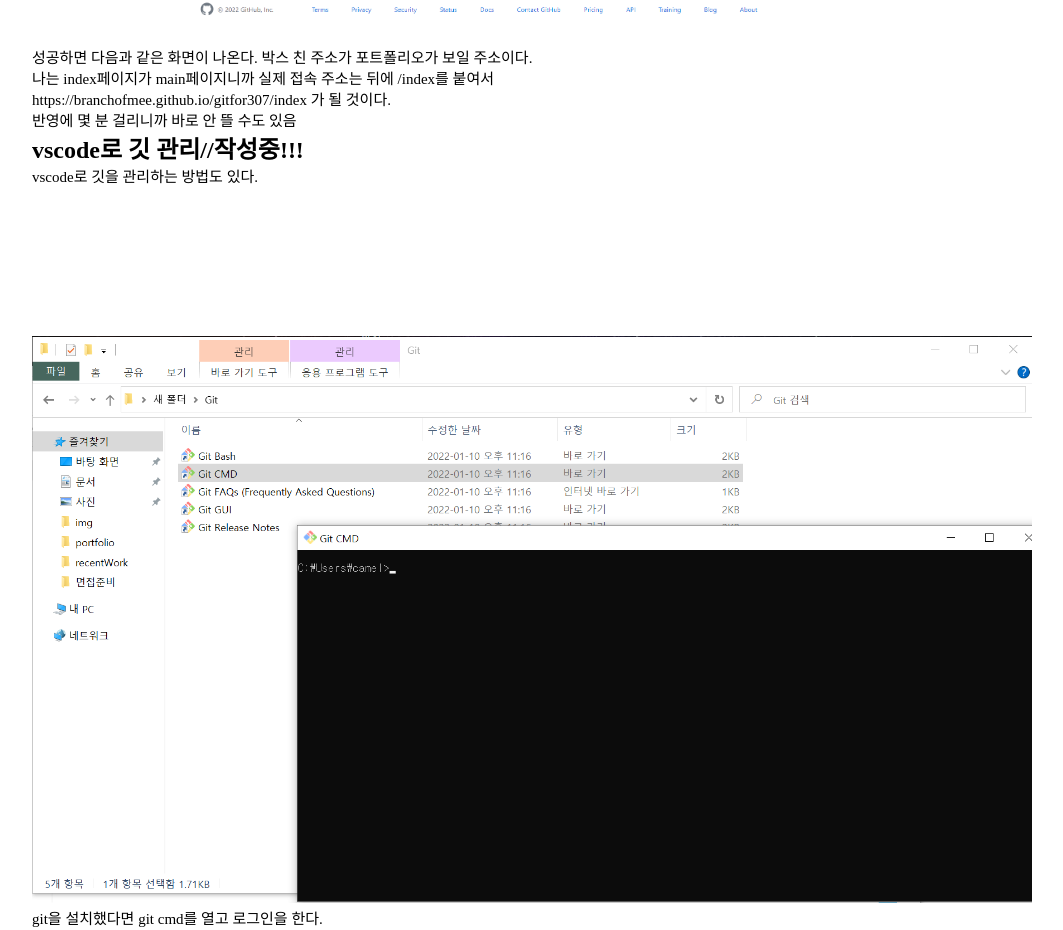
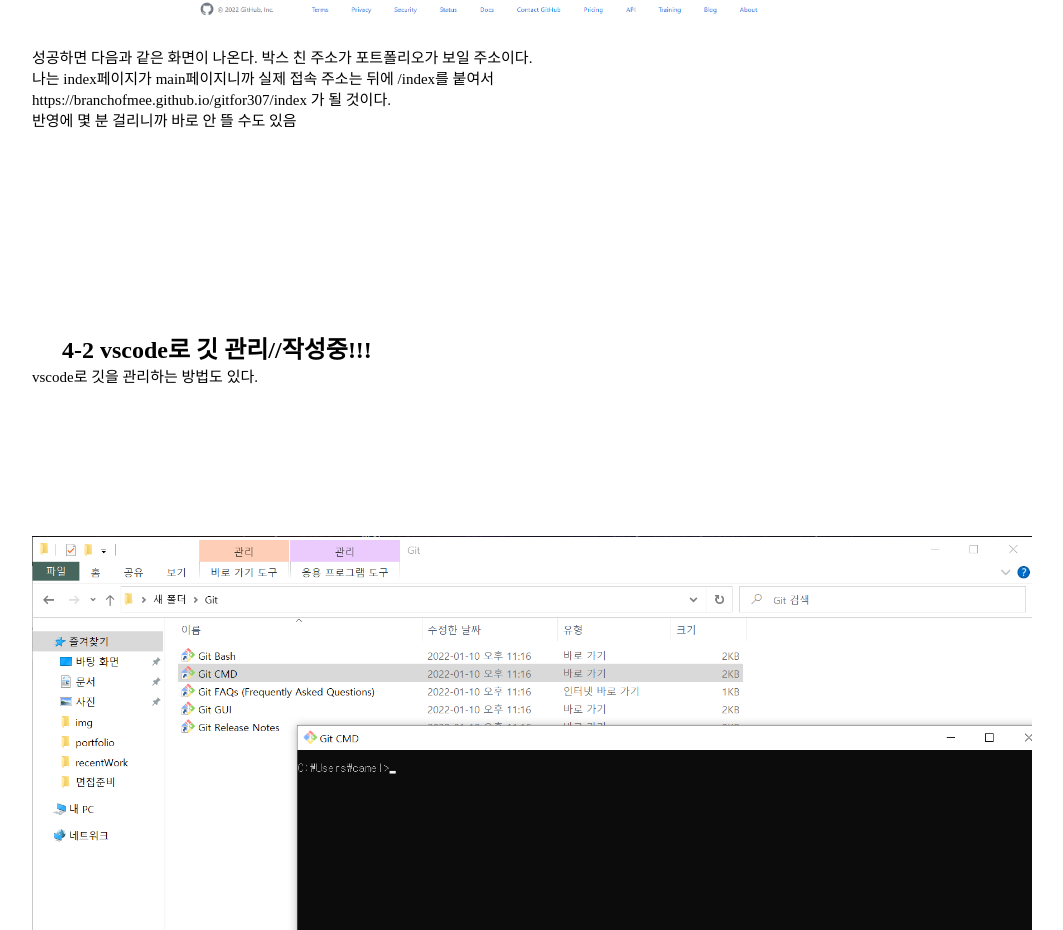
Before and after one commit to branchofmee/gitfor307, a plain HTML site: page index.html in a window 1280 px wide. Shown: the part 5676-6606 px from the top of the page, without its empty margins (108-1171 px from the left). Drawn offline with Linux system fonts and the light colour scheme.

Commit message:
Add files via upload

```diff
--- a/index.html
+++ b/index.html
@@ -12,6 +12,7 @@
     img {width:100%; margin: 150px 0px 0 0px;}
     p {font-size: 15px;}
     span {font-size:15px; color:red;}
+    h2 {margin:200px 0 0 30px;}
   </style>
 </head>
 <body>
@@ -53,7 +54,7 @@
       반영에 몇 분 걸리니까 바로 안 뜰 수도 있음
     </p>
 
-    <h2>vscode로 깃 관리//작성중!!!</h2>
+    <h2>4-2 vscode로 깃 관리//작성중!!!</h2>
     <p>vscode로 깃을 관리하는 방법도 있다.</p>
     <img src="img/9.png" alt="img">
     <p>
```
